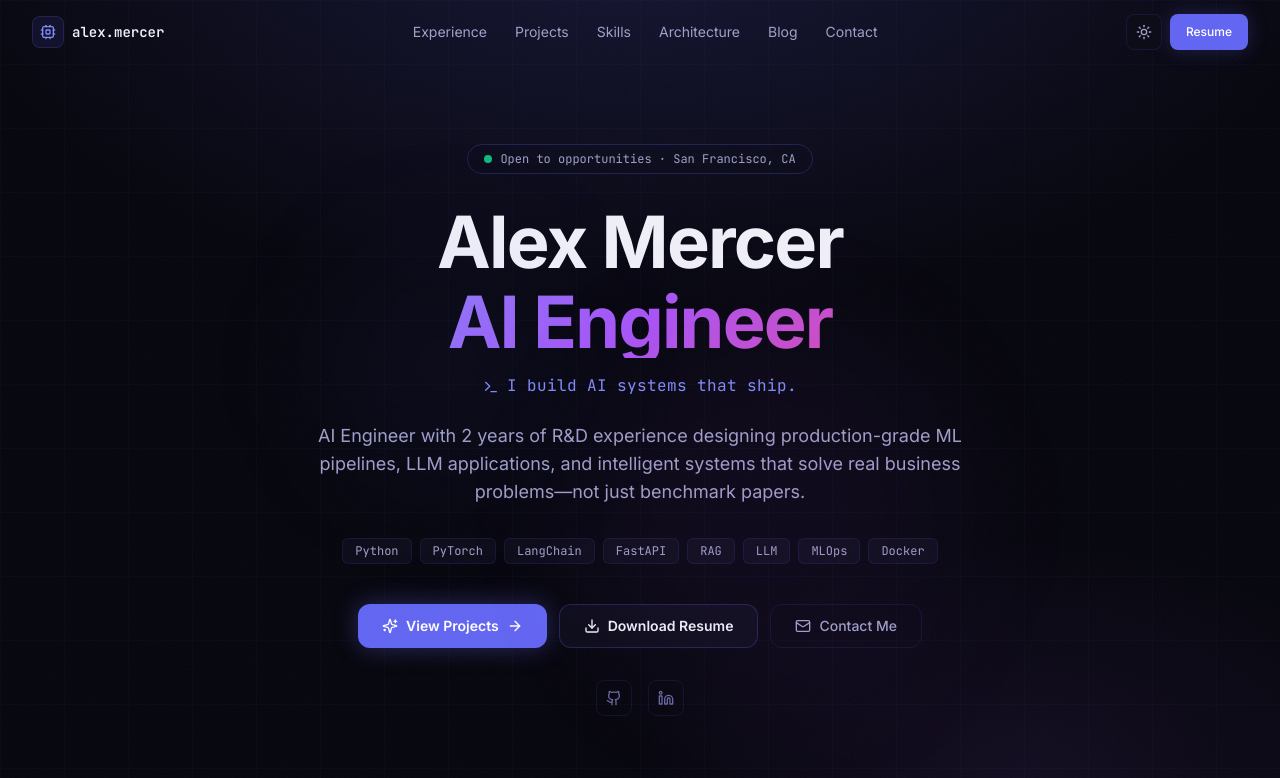
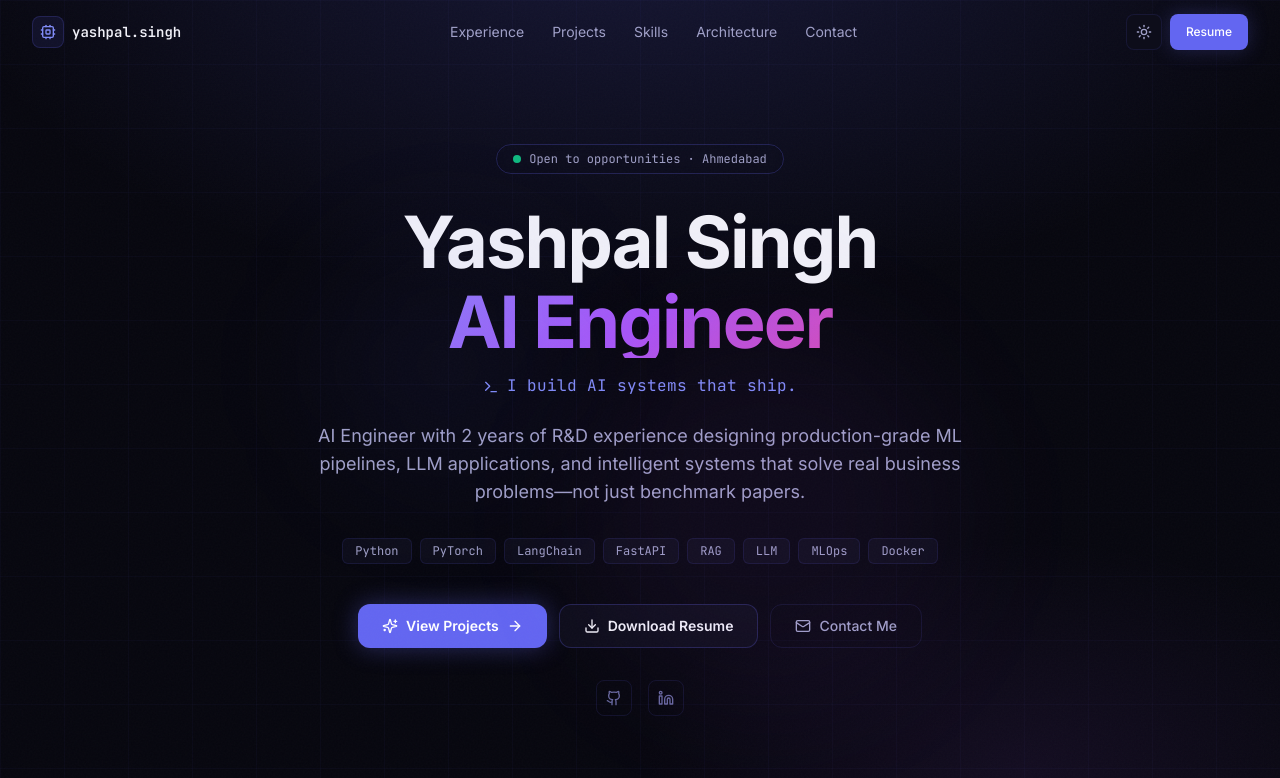
Before and after one commit to YashpalSingh1234/Portfolio, a Next.js app: page / in a window 1280 px wide. Shown: the top 778 px of the page. Built offline with nearby package versions, Linux system fonts and the light colour scheme.

Commit message:
name change

```diff
--- a/app/layout.tsx
+++ b/app/layout.tsx
@@ -18,7 +18,7 @@ const jetbrainsMono = JetBrains_Mono({
 })
 
 export const metadata: Metadata = {
-  title: 'Alex Mercer — AI Engineer',
+  title: 'Yashpal Singh — AI Engineer',
   description:
     'AI Engineer with 2 years R&D experience building production-grade ML pipelines, LLM applications, and RAG systems. Specialising in applied AI, generative AI, and MLOps.',
   keywords: [
@@ -33,22 +33,22 @@ export const metadata: Metadata = {
     'FastAPI',
     'Python',
   ],
-  authors: [{ name: 'Alex Mercer' }],
-  creator: 'Alex Mercer',
+  authors: [{ name: 'Yashpal Singh' }],
+  creator: 'Yashpal Singh',
   openGraph: {
     type: 'website',
     locale: 'en_US',
-    url: 'https://alexmercer.dev',
-    title: 'Alex Mercer — AI Engineer',
+    url: 'https://yashpal.dev',
+    title: 'Yashpal Singh — AI Engineer',
     description:
       'AI Engineer building production-grade AI systems. LLM, RAG, MLOps, and applied machine learning.',
-    siteName: 'Alex Mercer Portfolio',
+    siteName: 'Yashpal Singh Portfolio',
   },
   twitter: {
     card: 'summary_large_image',
-    title: 'Alex Mercer — AI Engineer',
+    title: ' Yashpal Singh — AI Engineer',
     description: 'AI Engineer building production-grade AI systems.',
-    creator: '@alexmercer',
+    creator: '@yashpal',
   },
   robots: {
     index: true,
--- a/app/page.tsx
+++ b/app/page.tsx
@@ -3,8 +3,6 @@ import { Experience } from '@/components/sections/Experience'
 import { Projects } from '@/components/sections/Projects'
 import { Skills } from '@/components/sections/Skills'
 import { Architecture } from '@/components/sections/Architecture'
-import { Certifications } from '@/components/sections/Certifications'
-import { Blog } from '@/components/sections/Blog'
 import { Contact } from '@/components/sections/Contact'
 
 export default function Home() {
@@ -15,8 +13,6 @@ export default function Home() {
       <Projects />
       <Skills />
       <Architecture />
-      <Certifications />
-      <Blog />
       <Contact />
     </>
   )
--- a/components/layout/Footer.tsx
+++ b/components/layout/Footer.tsx
@@ -20,7 +20,7 @@ export function Footer() {
             <div className="flex h-8 w-8 items-center justify-center rounded-lg bg-brand-500/10 border border-brand-500/20">
               <Cpu className="h-4 w-4 text-[var(--brand)]" />
             </div>
-            <span>alex.mercer</span>
+            <span>yashpal.singh</span>
           </div>
 
           {/* Nav links */}
--- a/components/layout/Navbar.tsx
+++ b/components/layout/Navbar.tsx
@@ -11,7 +11,6 @@ const NAV_LINKS = [
   { href: '#projects', label: 'Projects' },
   { href: '#skills', label: 'Skills' },
   { href: '#architecture', label: 'Architecture' },
-  { href: '#blog', label: 'Blog' },
   { href: '#contact', label: 'Contact' },
 ]
 
@@ -27,7 +26,6 @@ export function Navbar() {
     setScrolled(latest > 20)
   })
 
-  // Prevent body scroll when mobile menu is open
   useEffect(() => {
     if (isOpen) {
       document.body.style.overflow = 'hidden'
@@ -58,7 +56,7 @@ export function Navbar() {
             <div className="flex h-8 w-8 items-center justify-center rounded-lg bg-brand-500/10 border border-brand-500/20">
               <Cpu className="h-4 w-4 text-[var(--brand)]" />
             </div>
-            <span>alex.mercer</span>
+            <span>yashpal.singh</span>
           </a>
 
           {/* Desktop nav */}
--- a/components/sections/Contact.tsx
+++ b/components/sections/Contact.tsx
@@ -78,7 +78,7 @@ export function Contact() {
                 <div>
                   <p className="text-xs text-[var(--text-tertiary)]">GitHub</p>
                   <p className="text-sm font-medium text-[var(--text-primary)] group-hover:text-[var(--brand)] transition-colors">
-                    github.com/alexmercer
+                    github.com/YashpalSingh1234
                   </p>
                 </div>
               </a>
@@ -94,7 +94,7 @@ export function Contact() {
                 <div>
                   <p className="text-xs text-[var(--text-tertiary)]">LinkedIn</p>
                   <p className="text-sm font-medium text-[var(--text-primary)] group-hover:text-[var(--brand)] transition-colors">
-                    linkedin.com/in/alexmercer
+                    linkedin.com/in/yashpal-singh-65810b241
                   </p>
                 </div>
               </a>
@@ -181,11 +181,10 @@ export function Contact() {
 
               <button
                 type="submit"
-                className={`flex items-center justify-center gap-2 h-11 rounded-xl font-medium text-sm transition-all duration-200 ${
-                  submitted
+                className={`flex items-center justify-center gap-2 h-11 rounded-xl font-medium text-sm transition-all duration-200 ${submitted
                     ? 'bg-emerald-500 text-white'
                     : 'bg-brand-500 text-white hover:bg-brand-600 shadow-[0_0_20px_rgba(99,102,241,0.3)] hover:shadow-[0_0_30px_rgba(99,102,241,0.5)]'
-                }`}
+                  }`}
               >
                 {submitted ? (
                   <>
--- a/lib/data.ts
+++ b/lib/data.ts
@@ -1,15 +1,15 @@
 import type { Project, Experience, SkillGroup, Certification, BlogPost } from '@/types'
 
 export const PERSONAL = {
-  name: 'Alex Mercer',
+  name: 'Yashpal Singh',
   title: 'AI Engineer',
   tagline: 'I build AI systems that ship.',
   shortBio:
     'AI Engineer with 2 years of R&D experience designing production-grade ML pipelines, LLM applications, and intelligent systems that solve real business problems—not just benchmark papers.',
-  email: 'alex.mercer@email.com',
-  github: 'https://github.com/alexmercer',
-  linkedin: 'https://linkedin.com/in/alexmercer',
-  location: 'San Francisco, CA',
+  email: 'rk7129357@email.com',
+  github: 'https://github.com/YashpalSingh1234',
+  linkedin: 'https://linkedin.com/in/yashpal-singh-65810b241',
+  location: 'Ahmedabad',
   resumeUrl: '/resume.pdf',
   availability: 'Open to opportunities',
 }
@@ -105,7 +105,7 @@ export const PROJECTS: Project[] = [
       { label: 'Explain', icon: '🔍', description: 'LIME feature attribution' },
       { label: 'Serve', icon: '🚀', description: 'FastAPI + ONNX runtime' },
     ],
-    github: 'https://github.com/alexmercer/fake-news-detection',
+    github: 'https://github.com/YashpalSingh1234/fake-news-detection',
     demo: '#',
     featured: true,
   },
@@ -146,7 +146,7 @@ export const PROJECTS: Project[] = [
       { label: 'Rerank', icon: '📊', description: 'Cross-encoder reranker' },
       { label: 'Generate', icon: '✨', description: 'GPT-4 + citation grounding' },
     ],
-    github: 'https://github.com/alexmercer/enterprise-rag',
+    github: 'https://github.com/YashpalSingh1234/enterprise-rag',
     demo: '#',
     featured: true,
   },
@@ -186,7 +186,7 @@ export const PROJECTS: Project[] = [
       { label: 'Structured Output', icon: '📋', description: 'JSON schema enforcement' },
       { label: 'PR Comment', icon: '💬', description: 'Annotated inline feedback' },
     ],
-    github: 'https://github.com/alexmercer/ai-code-review',
+    github: 'https://github.com/YashpalSingh1234/ai-code-review',
     demo: '#',
     featured: true,
   },
@@ -226,7 +226,7 @@ export const PROJECTS: Project[] = [
       { label: 'Deploy', icon: '🚢', description: 'AWS ECS canary deployment' },
       { label: 'Monitor', icon: '👁️', description: 'Grafana + data drift alerts' },
     ],
-    github: 'https://github.com/alexmercer/mlops-platform',
+    github: 'https://github.com/YashpalSingh1234/mlops-platform',
     demo: '#',
     featured: true,
   },
```
